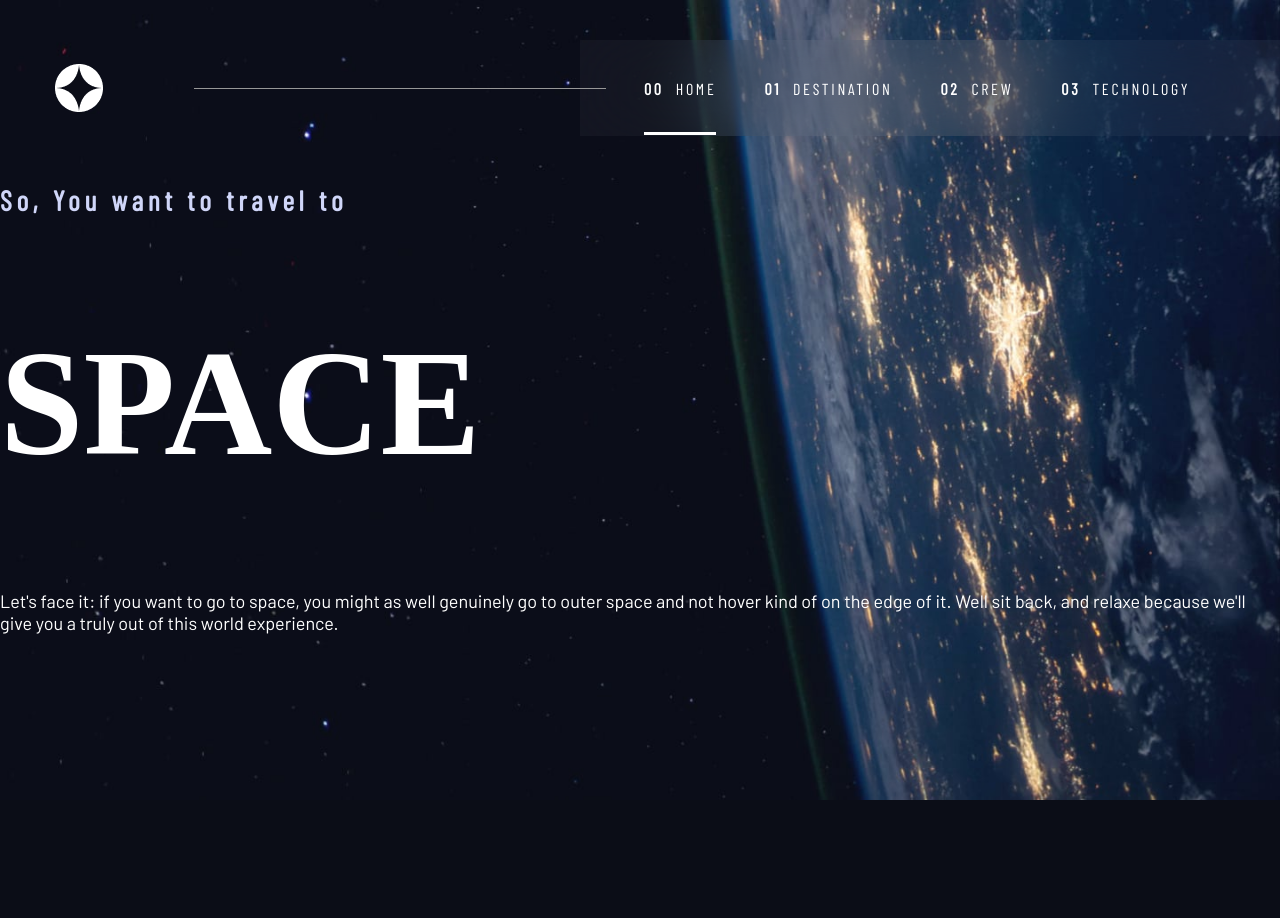
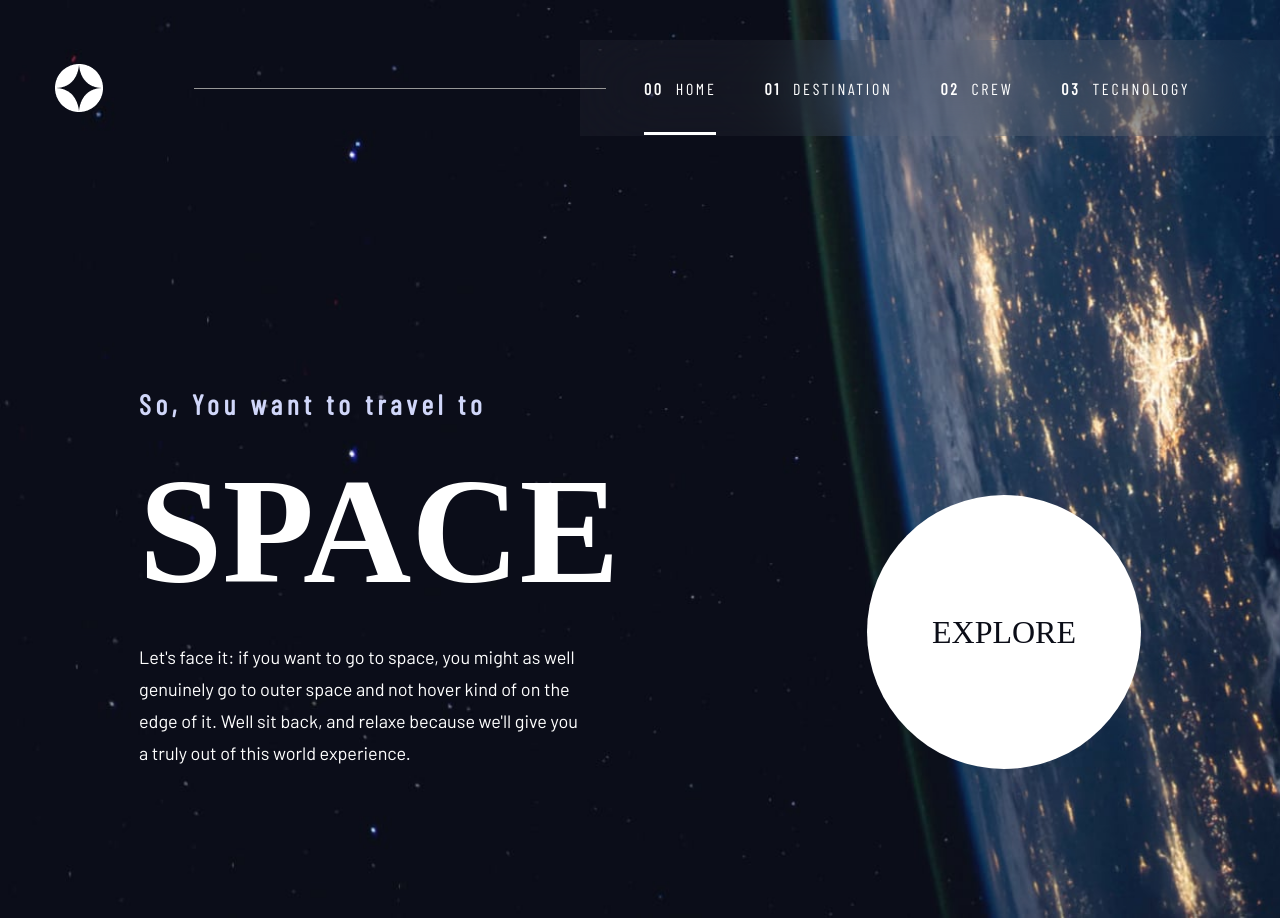
Before and after one commit to ehsansh/Space-Tourism, a React (Create React App) app: page / in a window 1280 px wide. Before the commit the page ends 800 px from the top, so only its background shows below. Built offline with nearby package versions, Linux system fonts and the light colour scheme; a web font is replaced by a local one.

Commit message:
add text and btn to home page with their styles

```diff
--- a/src/App.scss
+++ b/src/App.scss
@@ -16,6 +16,7 @@ body {
         letter-spacing: $letter-spacing;
     }
     color: $white-color;
+    // margin: 0;
 }
 
 .heading1 {
--- a/src/components/Home.js
+++ b/src/components/Home.js
@@ -1,19 +1,27 @@
 import React from 'react';
+import { Link } from 'react-router-dom';
 import Header from './Header';
 import './styles/Home.scss';
 const Home = () => {
     return (
         <div className='Home'>
             <Header active='HOME' />
-            <div>
-                <h5>So, You want to travel to</h5>
-                <h1>SPACE</h1>
-                <p>
-                    Let's face it: if you want to go to space, you might as well
-                    genuinely go to outer space and not hover kind of on the
-                    edge of it. Well sit back, and relaxe because we'll give you
-                    a truly out of this world experience.
-                </p>
+            <div className='container'>
+                <div className='text'>
+                    <h5>So, You want to travel to</h5>
+                    <h1>SPACE</h1>
+                    <p>
+                        Let's face it: if you want to go to space, you might as
+                        well genuinely go to outer space and not hover kind of
+                        on the edge of it. Well sit back, and relaxe because
+                        we'll give you a truly out of this world experience.
+                    </p>
+                </div>
+                <div>
+                    <Link className='explore-btn' to='/'>
+                        EXPLORE
+                    </Link>
+                </div>
             </div>
         </div>
     );
--- a/src/components/styles/Home.scss
+++ b/src/components/styles/Home.scss
@@ -1,6 +1,38 @@
+@import '../../App';
 .Home {
     background-image: url('../images/background-home-desktop.jpg');
     background-repeat: no-repeat;
     background-size: cover;
     min-height: 100vh;
+    div.container {
+        display: flex;
+        justify-content: space-around;
+        div.text {
+            width: 450px;
+            margin-top: 251px;
+            margin-bottom: 131px;
+        }
+    }
+    a.explore-btn {
+        @extend .heading4;
+        display: flex;
+        align-items: center;
+        justify-content: center;
+        width: 274px;
+        height: 274px;
+        border-radius: 100%;
+        background-color: $white-color;
+        color: $black-color;
+        text-align: center;
+        text-decoration: none;
+        margin-top: 359px;
+    }
+    h5,
+    h1 {
+        margin-bottom: 24px;
+        margin-top: 0;
+    }
+    p {
+        line-height: 32px;
+    }
 }
```
